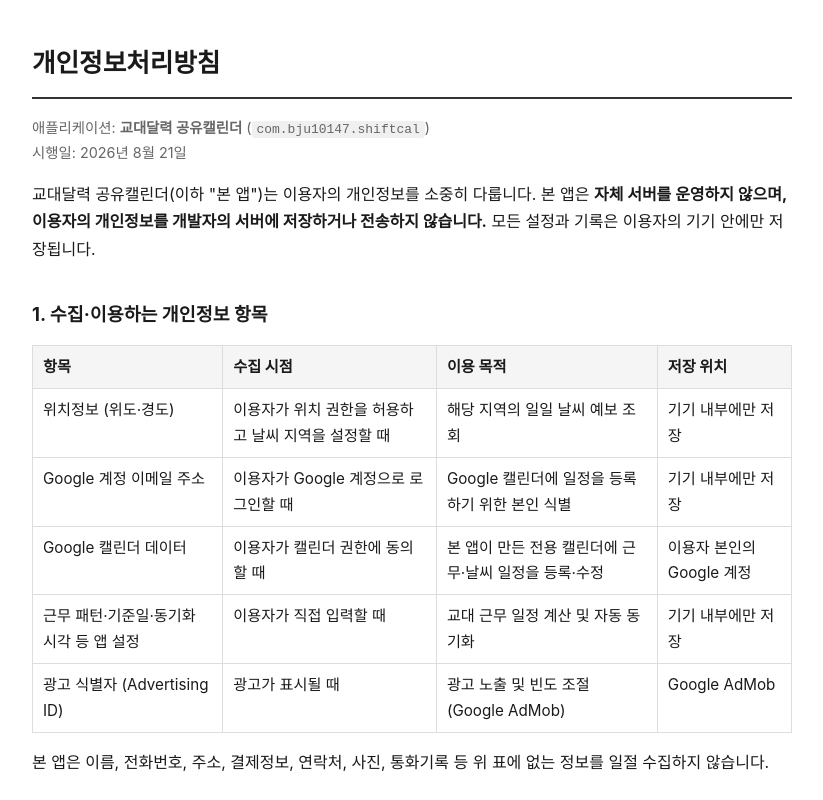
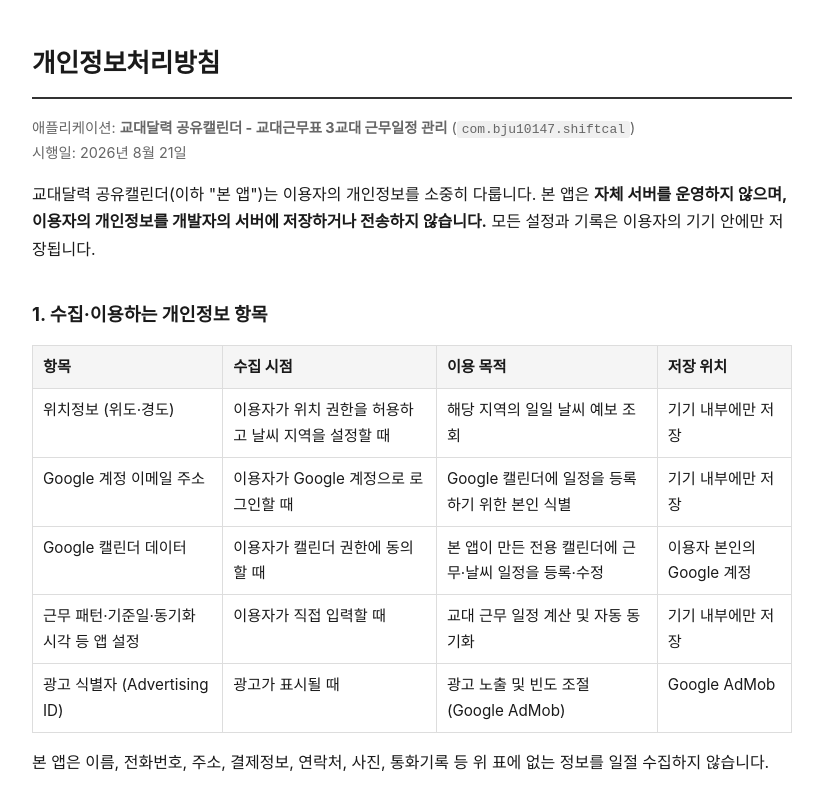
Before and after one commit to bju10147-bb/bju10147-bb.github.io, a plain HTML site: page privacy.html in a window 1280 px wide. Shown: the top 800 px of the page, without its empty margins (228-1051 px from the left). Drawn offline with Linux system fonts and the light colour scheme.

Commit message:
앱 이름을 Play 스토어 등록명과 일치시킴 (privacy.html)

```diff
--- a/privacy.html
+++ b/privacy.html
@@ -3,7 +3,7 @@
 <head>
 <meta charset="utf-8">
 <meta name="viewport" content="width=device-width, initial-scale=1">
-<title>교대달력 공유캘린더 개인정보처리방침</title>
+<title>교대달력 공유캘린더 - 교대근무표 3교대 근무일정 관리 개인정보처리방침</title>
 <style>
   body { font-family: -apple-system, "Apple SD Gothic Neo", "Malgun Gothic", sans-serif;
          line-height: 1.7; max-width: 760px; margin: 0 auto; padding: 24px 20px 64px; color: #1a1a1a; }
@@ -21,7 +21,7 @@
 
 <h1>개인정보처리방침</h1>
 <p class="meta">
-  애플리케이션: <strong>교대달력 공유캘린더</strong> (<code>com.bju10147.shiftcal</code>)<br>
+  애플리케이션: <strong>교대달력 공유캘린더 - 교대근무표 3교대 근무일정 관리</strong> (<code>com.bju10147.shiftcal</code>)<br>
   시행일: 2026년 8월 21일
 </p>
 
```
